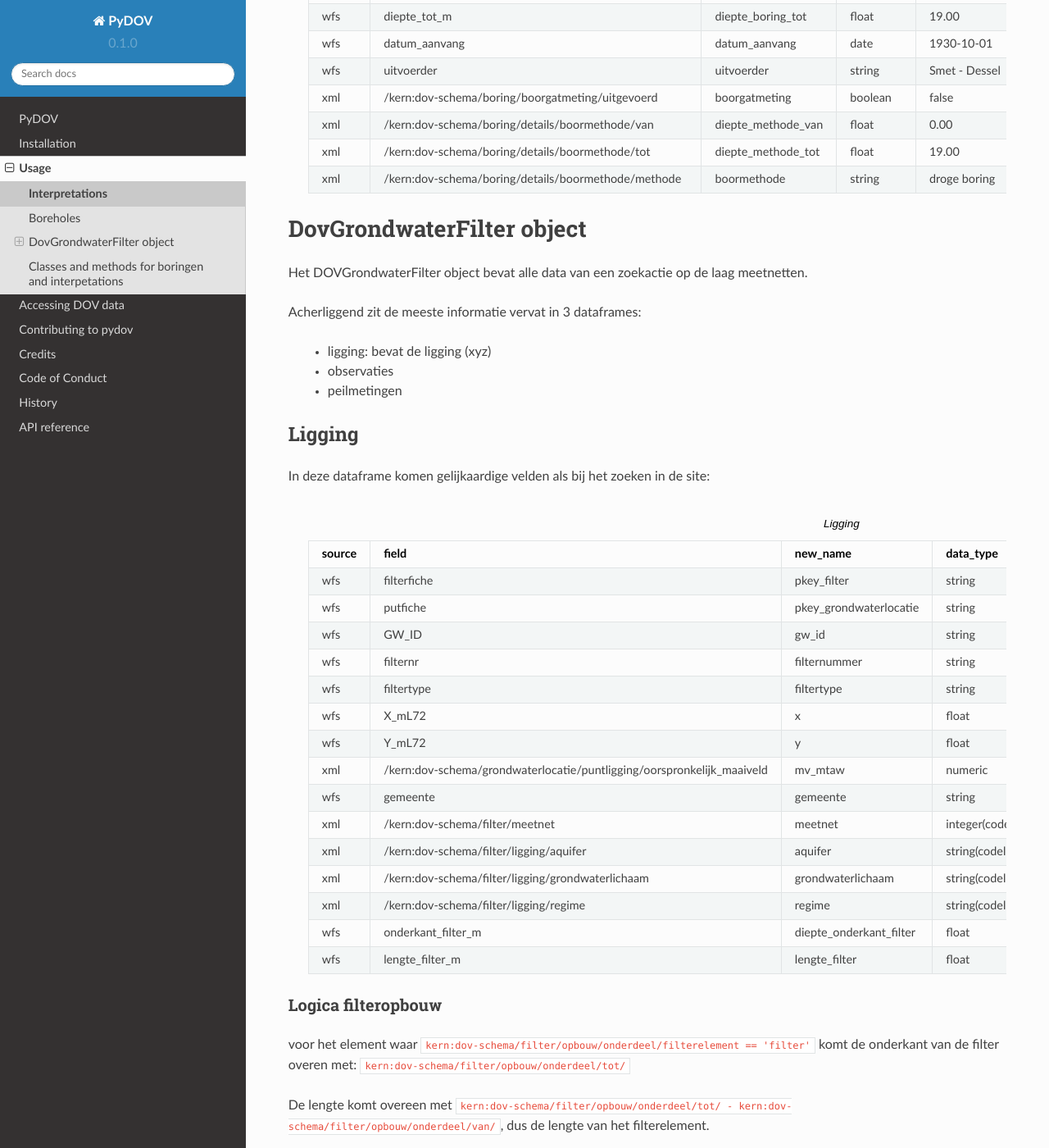
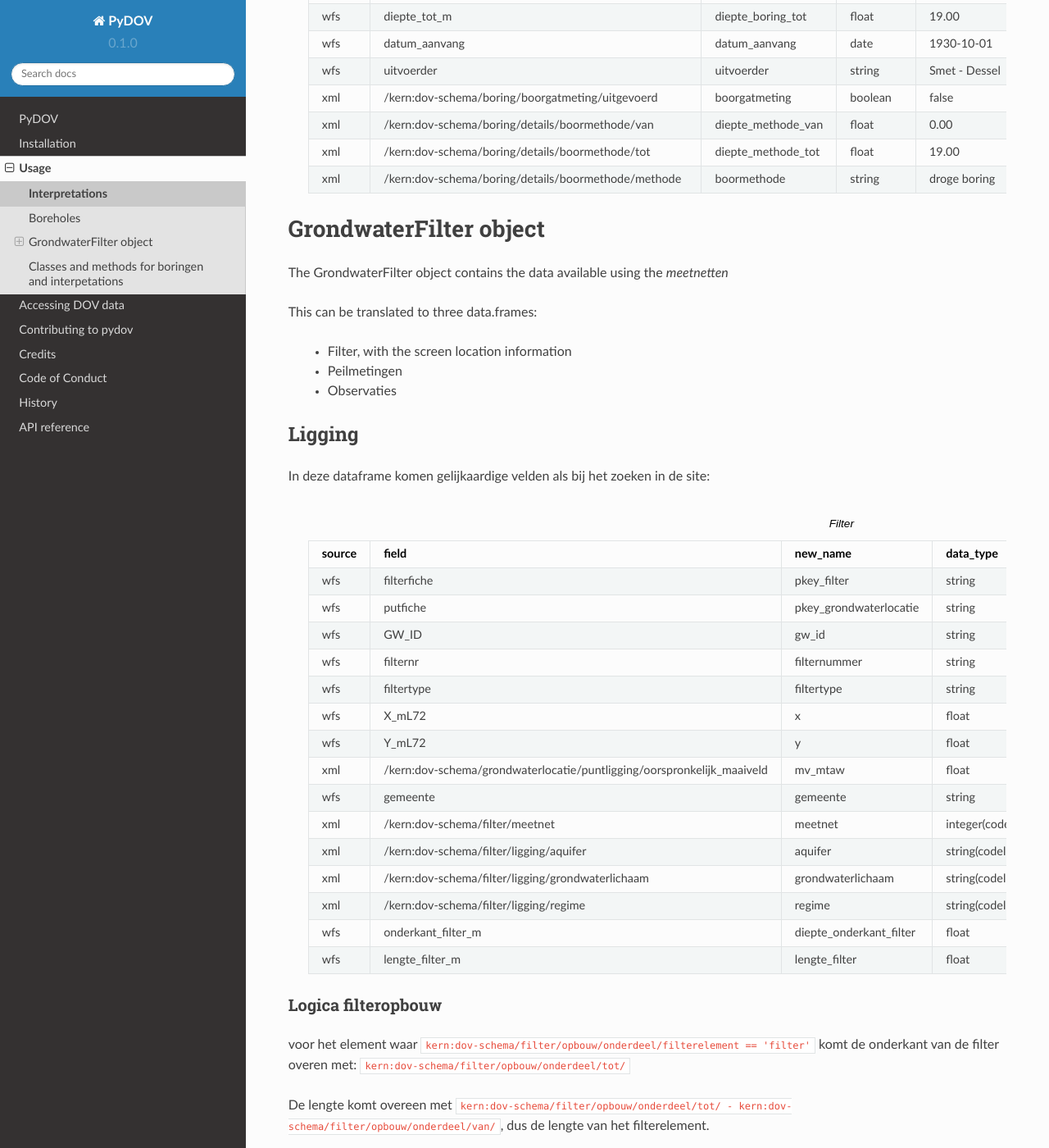
Before and after one commit to DOV-Vlaanderen/pydov, a Sphinx documentation site: the page built from docs/description_output_dataframes.rst, in a window 1280 px wide and 1400 px high, scrolled down 4391 px. Shown: the whole window at 82% size. Built offline with Sphinx 7.4.7 and the Read the Docs theme 2.0.0, drawn with Linux system fonts in a browser that asks for light colours.

Commit message:
Update documentation source for groundwater screen table

```diff
--- a/docs/description_output_dataframes.rst
+++ b/docs/description_output_dataframes.rst
@@ -176,23 +176,24 @@ between the 'methode_van'/'methode_tot' of the borehole:
     xml,/kern:dov-schema/boring/details/boormethode/methode,boormethode,string,droge boring
 
 
-DovGrondwaterFilter object
+GrondwaterFilter object
 ==========================
 
-Het DOVGrondwaterFilter object bevat alle data van een zoekactie op de laag meetnetten.
+The GrondwaterFilter object contains the data available using the `meetnetten`
 
-Acherliggend zit de meeste informatie vervat in 3 dataframes:
+This can be translated to three data.frames:
 
- * ligging: bevat de ligging (xyz)
- * observaties
- * peilmetingen
+ * Filter, with the screen location information
+ * Peilmetingen
+ * Observaties
+
 
 
 Ligging
 ~~~~~~~
 In deze dataframe komen gelijkaardige velden als bij het zoeken in de site:
 
-  .. csv-table:: Ligging
+  .. csv-table:: Filter
     :header-rows: 1
 
     source,field,new_name,data_type,example
@@ -203,7 +204,7 @@ In deze dataframe komen gelijkaardige velden als bij het zoeken in de site:
     wfs,filtertype,filtertype,string,peilfilter
     wfs,X_mL72,x,float,257021.8
     wfs,Y_mL72,y,float,159758.4
-    xml,/kern:dov-schema/grondwaterlocatie/puntligging/oorspronkelijk_maaiveld, mv_mtaw, numeric, 257021.8
+    xml,/kern:dov-schema/grondwaterlocatie/puntligging/oorspronkelijk_maaiveld, mv_mtaw, float, 257021.8
     wfs,gemeente,gemeente,string,Destelbergen
     xml,/kern:dov-schema/filter/meetnet,meetnet,integer(codelist),8
     xml,/kern:dov-schema/filter/ligging/aquifer,aquifer,string(codelist),1300
```
